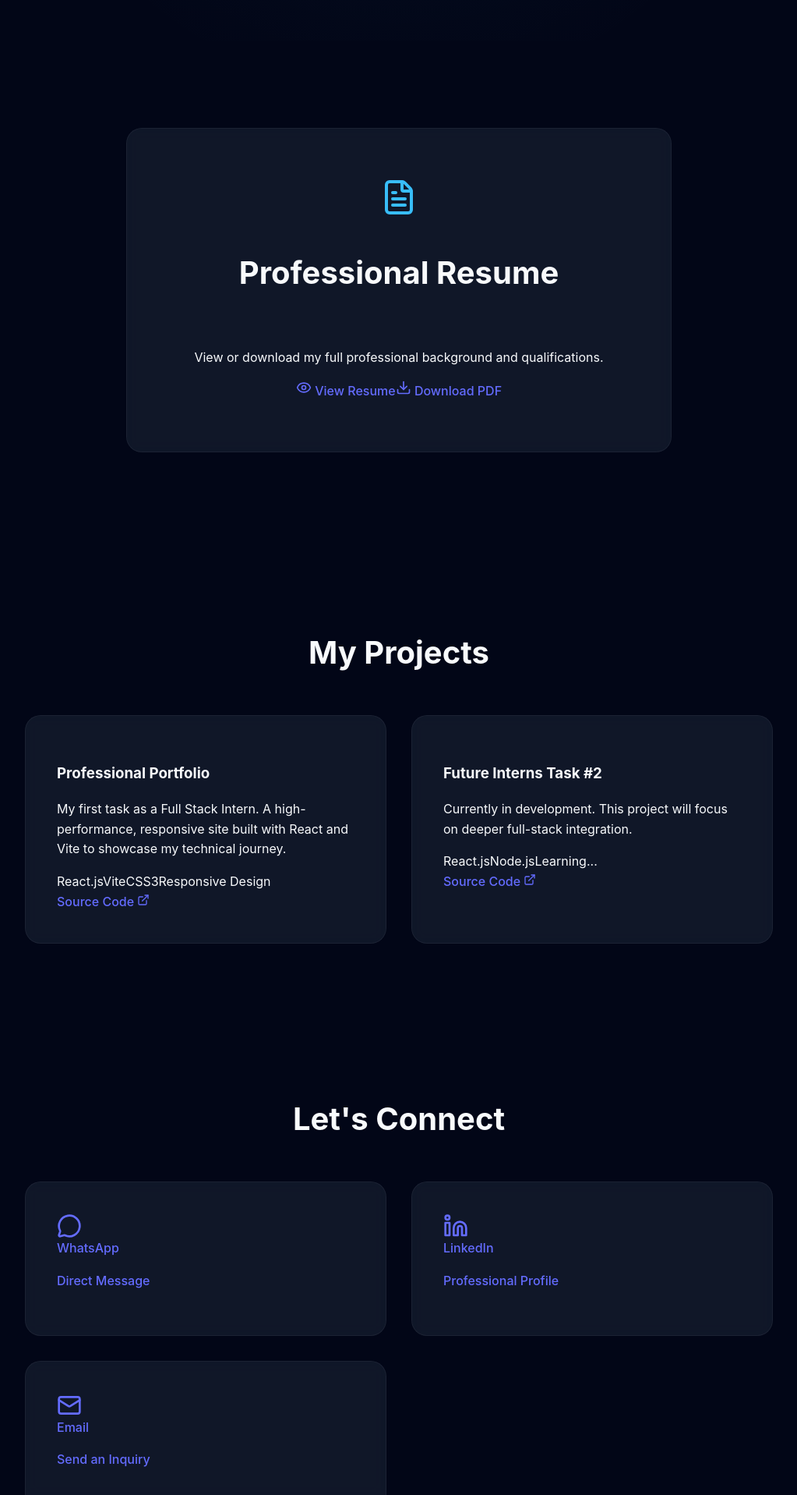
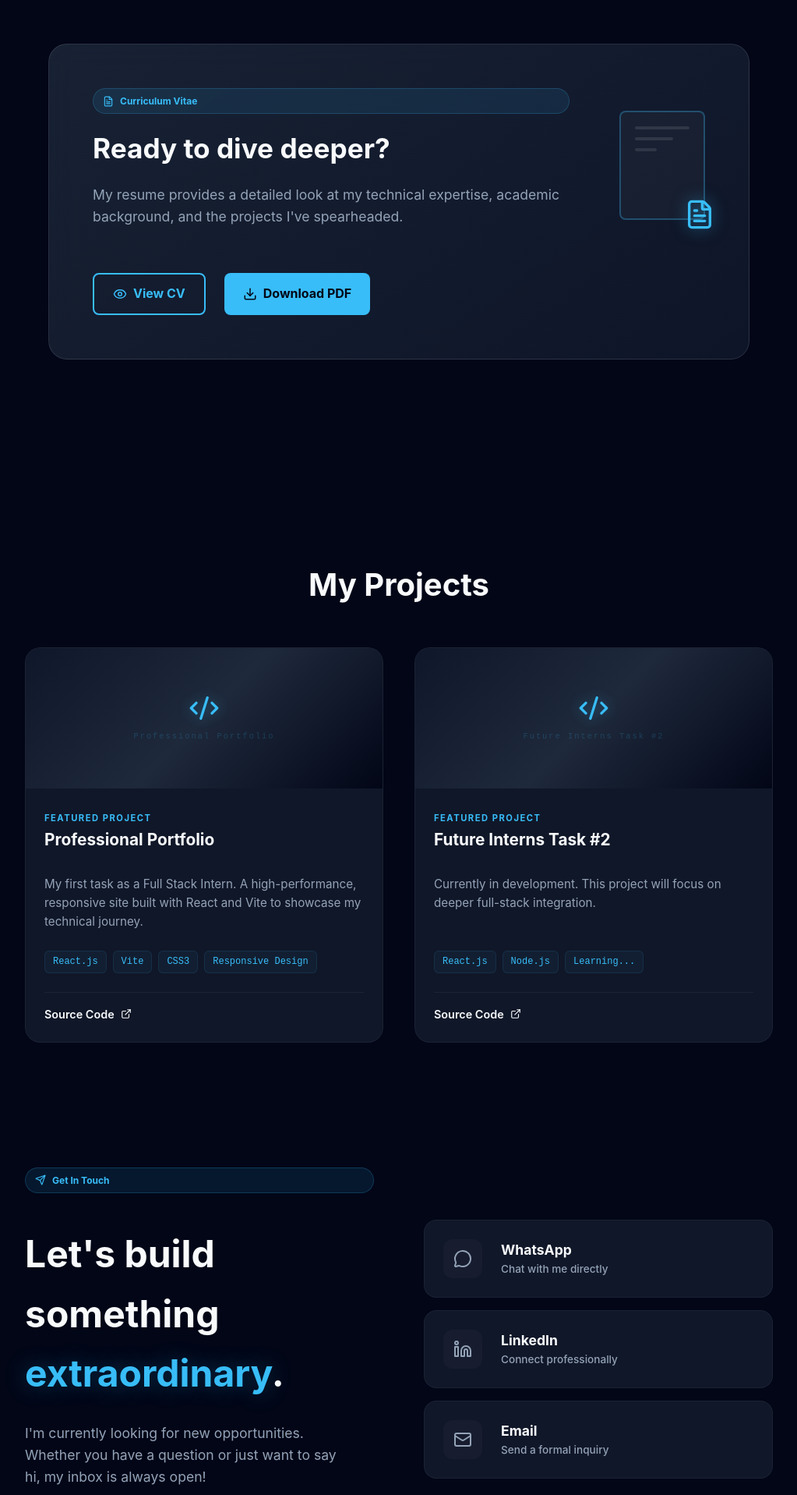
Before and after one commit to ST10254797/FUTURE_FS_01, a React (Vite) app: page / in a window 1280 px wide. Shown: the part 880-2797 px from the top of the page at 78% size, without its empty margins (128-1151 px from the left). Built offline with nearby package versions, Linux system fonts and the light colour scheme.

Commit message:
Updated the design of the code

```diff
--- a/src/App.css
+++ b/src/App.css
@@ -117,7 +117,7 @@ body {
   gap: 15px;
 }
 
-.btn-primary {
+.btn-primary, .btn-download {
   background: var(--accent);
   color: var(--bg);
   padding: 12px 24px;
@@ -130,22 +130,25 @@ body {
   transition: 0.3s;
 }
 
-.btn-secondary {
+.btn-secondary, .btn-view {
   border: 2px solid var(--accent);
   color: var(--accent);
   padding: 12px 24px;
   border-radius: 8px;
   font-weight: bold;
+  display: flex;
+  align-items: center;
+  gap: 8px;
   text-decoration: none;
   transition: 0.3s;
 }
 
-.btn-primary:hover, .btn-secondary:hover {
+.btn-primary:hover, .btn-secondary:hover, .btn-view:hover, .btn-download:hover {
   transform: translateY(-3px);
   box-shadow: 0 10px 20px rgba(56, 189, 248, 0.2);
 }
 
-/* --- HERO VISUAL (STOCKED PHOTO + CARD) --- */
+/* --- HERO VISUAL --- */
 .hero-visual {
   flex: 1;
   display: flex;
@@ -159,7 +162,7 @@ body {
   align-items: flex-start;
   width: 100%;
   max-width: 400px;
-  animation: float 6s ease-in-out infinite; /* Floating effect */
+  animation: float 6s ease-in-out infinite;
 }
 
 @keyframes float {
@@ -167,10 +170,7 @@ body {
   50% { transform: translateY(-20px); }
 }
 
-.profile-container {
-  display: flex;
-  justify-content: flex-start;
-}
+.profile-container { display: flex; justify-content: flex-start; }
 
 .hero-profile-img {
   width: 100px;
@@ -179,18 +179,6 @@ body {
   object-fit: cover;
   border: 3px solid var(--accent);
   box-shadow: 0 10px 30px rgba(56, 189, 248, 0.2);
-}
-
-.hero-profile-placeholder {
-  width: 100px;
-  height: 100px;
-  border-radius: 20px;
-  background: rgba(255, 255, 255, 0.05);
-  display: flex;
-  align-items: center;
-  justify-content: center;
-  color: var(--text-dim);
-  border: 2px dashed var(--text-dim);
 }
 
 .visual-card {
@@ -211,23 +199,13 @@ body {
   border-bottom: 1px solid rgba(255, 255, 255, 0.05);
 }
 
-.file-name {
-  margin-left: 10px;
-  font-size: 0.75rem;
-  color: var(--text-dim);
-  font-family: monospace;
-}
+.dot { width: 10px; height: 10px; border-radius: 50%; }
+.red { background: #ff5f56; }
+.yellow { background: #ffbd2e; }
+.green { background: #27c93f; }
 
-.card-body {
-  padding: 25px;
-}
-
-.card-body code {
-  font-family: 'Fira Code', monospace;
-  font-size: 0.85rem;
-  line-height: 1.7;
-}
-
+.card-body { padding: 25px; }
+.card-body code { font-family: 'Fira Code', monospace; font-size: 0.85rem; line-height: 1.7; }
 .code-keyword { color: #c678dd; }
 .code-string { color: #98c379; }
 
@@ -240,70 +218,296 @@ body {
   align-items: center;
 }
 
-.section h2 {
-  font-size: 2.5rem;
-  margin-bottom: 3rem;
-  text-align: center;
-}
+.section h2 { font-size: 2.5rem; margin-bottom: 3rem; text-align: center; }
 
-.project-grid, .contact-grid {
+/* --- PROJECT CARDS & GRID --- */
+.project-grid {
   display: grid;
-  grid-template-columns: repeat(auto-fit, minmax(300px, 1fr));
-  gap: 2rem;
+  grid-template-columns: repeat(auto-fit, minmax(320px, 1fr));
+  gap: 2.5rem;
   width: 100%;
   max-width: 1200px;
   margin: 0 auto;
 }
 
-.project-card, .contact-card {
+.project-card {
   background: var(--card-bg);
-  padding: 2.5rem;
+  border: 1px solid rgba(255, 255, 255, 0.05);
   border-radius: 20px;
-  border: 1px solid rgba(255, 255, 255, 0.05);
-  backdrop-filter: blur(10px);
-  transition: 0.4s cubic-bezier(0.175, 0.885, 0.32, 1.275);
+  overflow: hidden;
   display: flex;
   flex-direction: column;
-  align-items: flex-start;
-  text-align: left;
+  transition: all 0.4s cubic-bezier(0.175, 0.885, 0.32, 1.275);
+  height: 100%;
 }
 
-.project-card:hover, .contact-card:hover {
-  transform: translateY(-10px);
+.project-card:hover {
+  transform: translateY(-12px);
   border-color: var(--accent);
+  box-shadow: 0 20px 40px rgba(0, 0, 0, 0.4);
 }
 
-.skill-tags {
+.project-image-container {
+  position: relative;
+  height: 180px;
+  width: 100%;
+  overflow: hidden;
+}
+
+.project-placeholder-gradient {
+  width: 100%;
+  height: 100%;
+  background: linear-gradient(135deg, #0f172a 0%, #1e293b 50%, #020617 100%);
+  display: flex;
+  align-items: center;
+  justify-content: center;
+}
+
+.placeholder-content { display: flex; flex-direction: column; align-items: center; gap: 8px; z-index: 2; }
+.placeholder-icon { color: var(--accent); filter: drop-shadow(0 0 8px rgba(56, 189, 248, 0.4)); }
+.placeholder-bg-text { font-family: 'Fira Code', monospace; font-size: 0.65rem; color: rgba(56, 189, 248, 0.2); letter-spacing: 2px; }
+
+.project-overlay {
+  position: absolute;
+  top: 0; left: 0; width: 100%; height: 100%;
+  background: rgba(2, 6, 23, 0.7);
+  backdrop-filter: blur(4px);
+  display: flex;
+  align-items: center;
+  justify-content: center;
+  opacity: 0;
+  transition: 0.3s ease;
+  z-index: 3;
+}
+
+.project-card:hover .project-overlay { opacity: 1; }
+
+.overlay-link {
+  background: var(--accent);
+  color: var(--bg);
+  padding: 12px;
+  border-radius: 50%;
+  display: flex;
+  transition: 0.2s;
+}
+
+.overlay-link:hover { transform: scale(1.1); box-shadow: 0 0 20px var(--accent); }
+
+.project-info {
+  padding: 1.5rem;
+  display: flex;
+  flex-direction: column;
+  flex-grow: 1;
+}
+
+.project-category {
+  color: var(--accent);
+  font-size: 0.7rem;
+  font-weight: 700;
+  text-transform: uppercase;
+  letter-spacing: 1.5px;
+  margin-bottom: 0.5rem;
+}
+
+.project-info h3 { margin: 0 0 0.8rem 0; font-size: 1.3rem; }
+
+.project-description {
+  color: var(--text-dim);
+  font-size: 0.95rem;
+  line-height: 1.6;
+  margin-bottom: 1.5rem;
+}
+
+.tech-stack {
   display: flex;
   flex-wrap: wrap;
-  gap: 10px;
-  margin-bottom: 20px;
+  gap: 8px;
+  margin-top: auto;
 }
 
-.skill-badge {
-  background: rgba(56, 189, 248, 0.1);
+.tech-tag {
+  background: rgba(56, 189, 248, 0.05);
   color: var(--accent);
-  padding: 5px 15px;
-  border-radius: 20px;
-  font-size: 0.8rem;
-  border: 1px solid rgba(56, 189, 248, 0.2);
+  border: 1px solid rgba(56, 189, 248, 0.1);
+  padding: 4px 10px;
+  border-radius: 6px;
+  font-size: 0.75rem;
+  font-family: 'Fira Code', monospace;
 }
 
-/* --- RESUME CARD --- */
+.project-footer {
+  margin-top: 1.5rem;
+  padding-top: 1rem;
+  border-top: 1px solid rgba(255, 255, 255, 0.05);
+}
+
+.project-link-btn {
+  display: flex;
+  align-items: center;
+  gap: 8px;
+  color: var(--text);
+  text-decoration: none;
+  font-size: 0.9rem;
+  font-weight: 600;
+  transition: 0.2s;
+}
+
+.project-link-btn:hover { color: var(--accent); gap: 12px; }
+
+/* --- ENHANCED RESUME SECTION --- */
+.resume-glow-wrapper {
+  position: relative;
+  width: 100%;
+  max-width: 900px;
+  margin: 4rem auto;
+}
+
+.resume-glow-wrapper::before {
+  content: '';
+  position: absolute;
+  top: 50%; left: 50%; transform: translate(-50%, -50%);
+  width: 110%; height: 110%;
+  background: radial-gradient(circle, rgba(56, 189, 248, 0.08) 0%, transparent 70%);
+  z-index: -1;
+}
+
 .resume-cta-container {
-  text-align: center;
-  padding: 4rem 2rem;
-  background: var(--card-bg);
-  border-radius: 20px;
-  width: 90%;
-  max-width: 700px;
-  margin: 2rem auto;
-  border: 1px solid rgba(255, 255, 255, 0.05);
-  backdrop-filter: blur(10px);
+  background: linear-gradient(145deg, rgba(30, 41, 59, 0.8), rgba(15, 23, 42, 0.9));
+  border: 1px solid rgba(255, 255, 255, 0.1);
+  padding: 3.5rem;
+  border-radius: 24px;
+  backdrop-filter: blur(20px);
+  width: 100%;
+}
+
+.resume-content-layout {
   display: flex;
-  flex-direction: column;
+  align-items: center;
+  gap: 4rem;
+  margin-bottom: 2.5rem;
+}
+
+.resume-text { flex: 1; text-align: left; }
+.resume-text h2 { text-align: left; margin: 0 0 1rem 0; font-size: 2.2rem; }
+.resume-text p { color: var(--text-dim); font-size: 1.1rem; }
+
+.resume-visual-preview { display: flex; justify-content: center; }
+
+.preview-document {
+  width: 110px; height: 140px;
+  background: rgba(255, 255, 255, 0.03);
+  border: 2px solid rgba(56, 189, 248, 0.3);
+  border-radius: 8px;
+  position: relative;
+  display: flex; flex-direction: column; padding: 18px; gap: 10px;
+}
+
+.document-line { height: 4px; background: rgba(255, 255, 255, 0.1); border-radius: 2px; }
+.long { width: 100%; } .med { width: 70%; } .short { width: 40%; }
+
+.floating-icon {
+  position: absolute; bottom: -15px; right: -15px;
+  color: var(--accent);
+  filter: drop-shadow(0 0 10px rgba(56, 189, 248, 0.5));
+  animation: bounce 3s ease-in-out infinite;
+}
+
+@keyframes bounce { 0%, 100% { transform: translateY(0); } 50% { transform: translateY(-10px); } }
+
+.resume-actions { display: flex; gap: 1.5rem; justify-content: flex-start; }
+
+/* --- CONTACT SECTION v2 --- */
+.contact-wrapper {
+  display: grid;
+  grid-template-columns: 1fr 1fr;
+  gap: 4rem;
+  width: 100%;
+  max-width: 1100px;
+  margin: 0 auto;
   align-items: center;
 }
+
+.contact-info-side { text-align: left; }
+.contact-info-side h2 { text-align: left; font-size: 3rem; margin-bottom: 1.5rem; }
+.contact-info-side p { color: var(--text-dim); font-size: 1.1rem; margin-bottom: 2rem; max-width: 400px; }
+
+.availability-status {
+  display: flex;
+  align-items: center;
+  gap: 12px;
+  font-size: 0.9rem;
+  color: var(--text);
+  font-weight: 500;
+}
+
+.pulse-dot {
+  width: 10px; height: 10px;
+  background-color: #22c55e;
+  border-radius: 50%;
+  position: relative;
+}
+
+.pulse-dot::after {
+  content: '';
+  position: absolute;
+  width: 100%; height: 100%;
+  background-color: #22c55e;
+  border-radius: 50%;
+  animation: pulse 2s infinite;
+}
+
+@keyframes pulse {
+  0% { transform: scale(1); opacity: 0.8; }
+  100% { transform: scale(2.5); opacity: 0; }
+}
+
+.contact-cards-side { display: flex; flex-direction: column; gap: 1rem; }
+
+.contact-card-v2 {
+  display: flex;
+  align-items: center;
+  padding: 1.5rem;
+  background: var(--card-bg);
+  border: 1px solid rgba(255, 255, 255, 0.05);
+  border-radius: 16px;
+  text-decoration: none;
+  transition: all 0.3s ease;
+  position: relative;
+}
+
+.card-icon {
+  width: 50px; height: 50px;
+  border-radius: 12px;
+  display: flex;
+  align-items: center;
+  justify-content: center;
+  background: rgba(255, 255, 255, 0.03);
+  margin-right: 1.5rem;
+  color: var(--text-dim);
+  transition: 0.3s;
+}
+
+.card-content span { display: block; font-weight: 700; color: var(--text); font-size: 1.1rem; }
+.card-content p { margin: 0; font-size: 0.85rem; color: var(--text-dim); }
+
+.card-arrow {
+  margin-left: auto;
+  opacity: 0;
+  transform: translateX(-10px);
+  transition: 0.3s;
+  color: var(--accent);
+}
+
+.contact-card-v2:hover {
+  transform: translateX(10px);
+  border-color: var(--accent);
+  background: rgba(56, 189, 248, 0.05);
+}
+
+.contact-card-v2:hover .card-arrow { opacity: 1; transform: translateX(0); }
+.contact-card-v2.wa:hover .card-icon { color: #25d366; background: rgba(37, 211, 102, 0.1); }
+.contact-card-v2.li:hover .card-icon { color: #0077b5; background: rgba(0, 119, 181, 0.1); }
+.contact-card-v2.em:hover .card-icon { color: var(--accent); background: rgba(56, 189, 248, 0.1); }
 
 /* --- FOOTER --- */
 .footer {
@@ -319,5 +523,18 @@ body {
   .hero-container { flex-direction: column; text-align: center; }
   .hero-content { align-items: center; text-align: center; }
   .hero-visual { display: none; }
-  .navbar { padding: 1rem 5%; }
+
+  .resume-content-layout { flex-direction: column; text-align: center; gap: 2rem; }
+  .resume-text { text-align: center; }
+  .resume-text h2 { text-align: center; }
+  .resume-actions { justify-content: center; flex-direction: column; width: 100%; }
+  .resume-visual-preview { order: -1; }
+
+  .project-grid { grid-template-columns: 1fr; }
+
+  .contact-wrapper { grid-template-columns: 1fr; text-align: center; gap: 3rem; }
+  .contact-info-side { text-align: center; }
+  .contact-info-side h2 { text-align: center; }
+  .contact-info-side p { margin-left: auto; margin-right: auto; }
+  .availability-status { justify-content: center; }
 }
--- a/src/components/Contact.jsx
+++ b/src/components/Contact.jsx
@@ -1,26 +1,57 @@
 import React from 'react';
-import { MessageCircle, Linkedin, Mail } from 'lucide-react';
+import { MessageCircle, Linkedin, Mail, ArrowUpRight, Send } from 'lucide-react';
 import { CONTACT_LINKS } from '../data';
 
 const Contact = () => (
   <section id="contact" className="section">
-    <h2>Let's Connect</h2>
-    <div className="contact-grid">
-      <a href={CONTACT_LINKS.whatsapp} target="_blank" rel="noreferrer" className="contact-card wa">
-        <MessageCircle size={32} />
+    <div className="contact-wrapper">
+
+      {/* Left Side: Call to Action */}
+      <div className="contact-info-side">
+        <div className="badge-intro">
+          <Send size={14} /> <span>Get In Touch</span>
+        </div>
+        <h2>Let's build something <span className="highlight">extraordinary</span>.</h2>
+        <p>
+          I'm currently looking for new opportunities. Whether you have a question
+          or just want to say hi, my inbox is always open!
+        </p>
+        <div className="availability-status">
+          <span className="pulse-dot"></span>
+          Available for new projects
+        </div>
+      </div>
+
+      {/* Right Side: Interactive Cards */}
+      <div className="contact-cards-side">
+        <a href={CONTACT_LINKS.whatsapp} target="_blank" rel="noreferrer" className="contact-card-v2 wa">
+          <div className="card-icon"><MessageCircle size={24} /></div>
+          <div className="card-content">
             <span>WhatsApp</span>
-        <p>Direct Message</p>
+            <p>Chat with me directly</p>
+          </div>
+          <ArrowUpRight className="card-arrow" size={18} />
         </a>
-      <a href={CONTACT_LINKS.linkedin} target="_blank" rel="noreferrer" className="contact-card li">
-        <Linkedin size={32} />
+
+        <a href={CONTACT_LINKS.linkedin} target="_blank" rel="noreferrer" className="contact-card-v2 li">
+          <div className="card-icon"><Linkedin size={24} /></div>
+          <div className="card-content">
             <span>LinkedIn</span>
-        <p>Professional Profile</p>
+            <p>Connect professionally</p>
+          </div>
+          <ArrowUpRight className="card-arrow" size={18} />
         </a>
-      <a href={CONTACT_LINKS.email} className="contact-card em">
-        <Mail size={32} />
+
+        <a href={`mailto:${CONTACT_LINKS.email}`} className="contact-card-v2 em">
+          <div className="card-icon"><Mail size={24} /></div>
+          <div className="card-content">
             <span>Email</span>
-        <p>Send an Inquiry</p>
+            <p>Send a formal inquiry</p>
+          </div>
+          <ArrowUpRight className="card-arrow" size={18} />
         </a>
+      </div>
+
     </div>
   </section>
 );
--- a/src/components/Hero.jsx
+++ b/src/components/Hero.jsx
@@ -4,7 +4,7 @@ import { ArrowRight, Terminal, User } from 'lucide-react';
 
 const Hero = () => {
   // Replace with your actual image path in the public folder, e.g., "/profile.jpg"
-  const myPhoto = "https://via.placeholder.com/150";
+  const myPhoto = "profile.jpg";
 
   return (
     <header id="about" className="hero-section">
--- a/src/components/ProjectCard.jsx
+++ b/src/components/ProjectCard.jsx
@@ -1,17 +1,44 @@
 import React from 'react';
-import { ExternalLink } from 'lucide-react';
+import { ExternalLink, Github, Layers, Code2 } from 'lucide-react';
 
 const ProjectCard = ({ project }) => (
   <div className="project-card">
+    {/* Visual Header with Gradient Placeholder */}
+    <div className="project-image-container">
+      <div className="project-placeholder-gradient">
+        <div className="placeholder-content">
+          <Code2 size={40} className="placeholder-icon" />
+          <div className="placeholder-bg-text">{project.title}</div>
+        </div>
+      </div>
+
+      {/* Hover Overlay */}
+      <div className="project-overlay">
+        <a href={project.github} className="overlay-link" target="_blank" rel="noreferrer" title="View Source">
+          <Github size={22} />
+        </a>
+      </div>
+    </div>
+
     <div className="project-info">
-      <h3>{project.title}</h3>
-      <p>{project.description}</p>
+      <div className="project-meta">
+        <span className="project-category">Featured Project</span>
+        <h3>{project.title}</h3>
+      </div>
+
+      <p className="project-description">{project.description}</p>
+
       <div className="tech-stack">
-        {project.tech.map(t => <span key={t}>{t}</span>)}
+        {project.tech.map((t, index) => (
+          <span key={index} className="tech-tag">{t}</span>
+        ))}
       </div>
-      <a href={project.github} className="project-link" target="_blank" rel="noreferrer">
-        Source Code <ExternalLink size={16} />
-      </a>
+
+      <div className="project-footer">
+        <a href={project.github} className="project-link-btn" target="_blank" rel="noreferrer">
+          Source Code <ExternalLink size={14} />
+        </a>
+      </div>
     </div>
   </div>
 );
--- a/src/components/ResumeSection.jsx
+++ b/src/components/ResumeSection.jsx
@@ -1,38 +1,53 @@
 import React from 'react';
-import { FileText, Download, Eye } from 'lucide-react';
+import { FileText, Download, Eye, ExternalLink } from 'lucide-react';
 
 const ResumeSection = () => {
-  // Replace this with the actual name of the file you put in your /public folder
   const resumeLink = "/Updated_Cristiano_R_Naidoo_CV.pdf";
 
   return (
     <section id="resume" className="section">
+      <div className="resume-glow-wrapper">
         <div className="resume-cta-container">
-        <div className="resume-icon-box">
-           <FileText size={48} className="highlight" />
+          <div className="resume-content-layout">
+            <div className="resume-text">
+              <div className="badge-intro" style={{ marginBottom: '1rem' }}>
+                <FileText size={14} /> <span>Curriculum Vitae</span>
               </div>
-        <h2>Professional Resume</h2>
-        <p>View or download my full professional background and qualifications.</p>
+              <h2>Ready to dive deeper?</h2>
+              <p>
+                My resume provides a detailed look at my technical expertise,
+                academic background, and the projects I've spearheaded.
+              </p>
+            </div>
+
+            <div className="resume-visual-preview">
+              <div className="preview-document">
+                <div className="document-line long"></div>
+                <div className="document-line med"></div>
+                <div className="document-line short"></div>
+                <FileText size={40} className="floating-icon" />
+              </div>
+            </div>
+          </div>
 
           <div className="resume-actions">
-          {/* VIEW BUTTON */}
             <a
               href={resumeLink}
               target="_blank"
               rel="noreferrer"
               className="btn-view"
             >
-            <Eye size={20} /> View Resume
+              <Eye size={18} /> View CV
             </a>
 
-          {/* DOWNLOAD BUTTON */}
             <a
               href={resumeLink}
               download="CR_Naidoo_CV.pdf"
               className="btn-download"
             >
-            <Download size={20} /> Download PDF
+              <Download size={18} /> Download PDF
             </a>
+          </div>
         </div>
       </div>
     </section>
```
Also changed, not shown: public/profile.jpg (added). Lines whose indentation alone changed are shown as unchanged.
